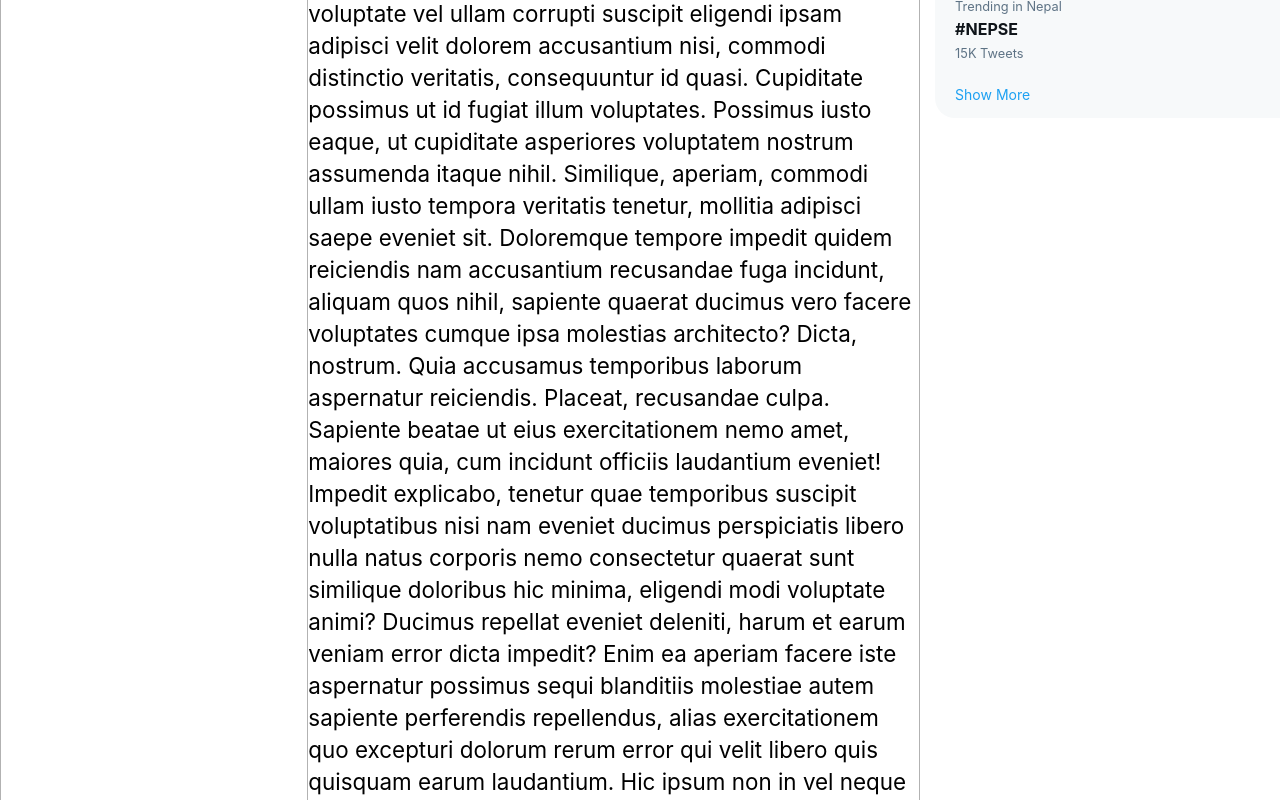
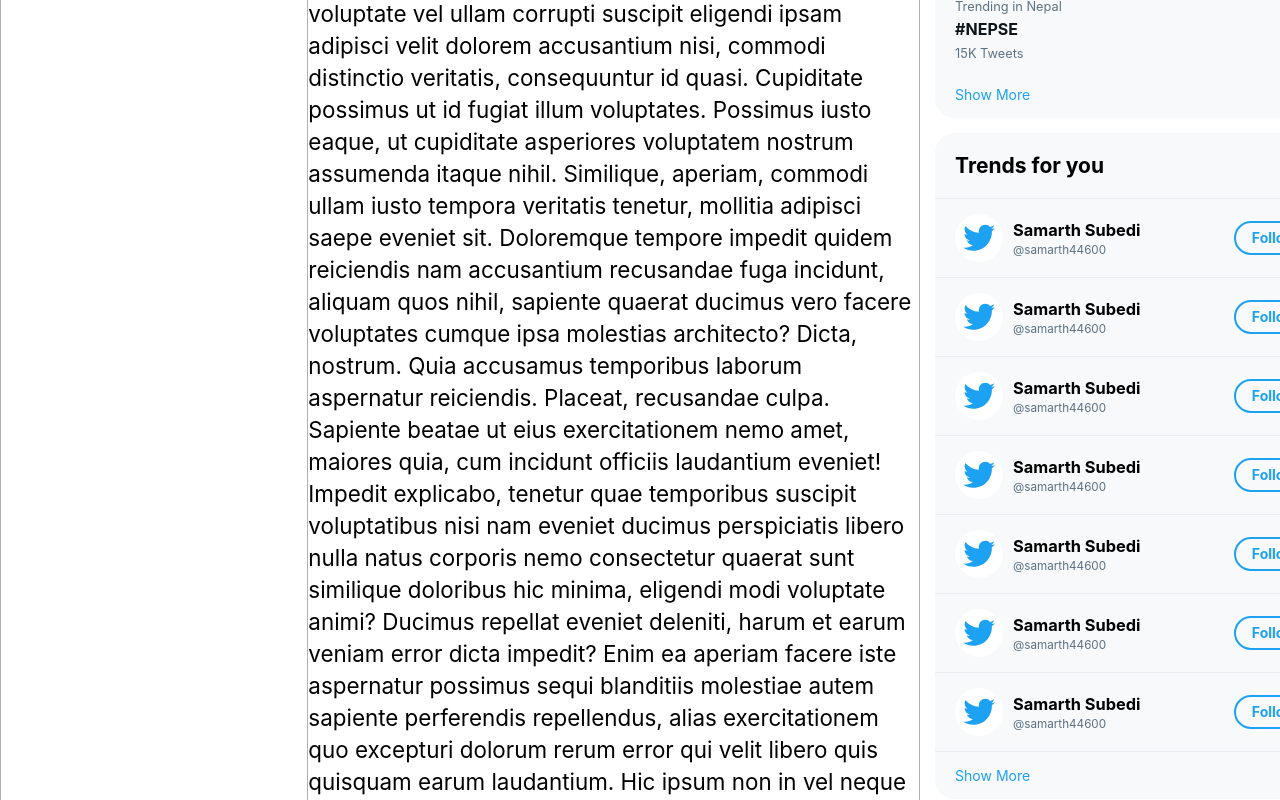
Before and after one commit to abhishekram404/twitter-clone, a React (Create React App) app: page / in a window 1280 px wide. Shown: the part 580-1380 px from the top of the page. Built offline with nearby package versions, Linux system fonts and the light colour scheme.

Commit message:
Add Who to Follow component

```diff
--- a/src/components/Right.jsx
+++ b/src/components/Right.jsx
@@ -1,11 +1,13 @@
 import React from "react";
 import Search from "./sub-components/Search";
 import TrendsForYou from "./sub-components/TrendsForYou";
+import WhoToFollow from "./sub-components/WhoToFollow";
 export default function Right() {
   return (
     <div className="right">
       <Search />
       <TrendsForYou />
+      <WhoToFollow />
     </div>
   );
 }
--- /dev/null
+++ b/src/components/sub-components/Suggestion.jsx
@@ -0,0 +1,21 @@
+import React from "react";
+
+export default function Suggestion() {
+  return (
+    <div className="suggestion">
+      <div className="suggestion-avatar">
+        {/* <img src="" alt="" /> */}
+        <svg viewBox="0 0 24 24" aria-hidden="true" className="img">
+          <g>
+            <path d="M23.643 4.937c-.835.37-1.732.62-2.675.733.962-.576 1.7-1.49 2.048-2.578-.9.534-1.897.922-2.958 1.13-.85-.904-2.06-1.47-3.4-1.47-2.572 0-4.658 2.086-4.658 4.66 0 .364.042.718.12 1.06-3.873-.195-7.304-2.05-9.602-4.868-.4.69-.63 1.49-.63 2.342 0 1.616.823 3.043 2.072 3.878-.764-.025-1.482-.234-2.11-.583v.06c0 2.257 1.605 4.14 3.737 4.568-.392.106-.803.162-1.227.162-.3 0-.593-.028-.877-.082.593 1.85 2.313 3.198 4.352 3.234-1.595 1.25-3.604 1.995-5.786 1.995-.376 0-.747-.022-1.112-.065 2.062 1.323 4.51 2.093 7.14 2.093 8.57 0 13.255-7.098 13.255-13.254 0-.2-.005-.402-.014-.602.91-.658 1.7-1.477 2.323-2.41z"></path>
+          </g>
+        </svg>
+      </div>
+      <div className="suggestion-detail">
+        <h3>Samarth Subedi</h3>
+        <small>@samarth44600</small>
+      </div>
+      <div className="follow-btn">Follow</div>
+    </div>
+  );
+}
--- a/src/components/sub-components/TrendsForYou.jsx
+++ b/src/components/sub-components/TrendsForYou.jsx
@@ -23,7 +23,7 @@
         <Trend />
       </div>
       <div className="show-more">
-        <a href="#">Show More</a>
+        <a href="#home">Show More</a>
       </div>
     </div>
   );
--- /dev/null
+++ b/src/components/sub-components/WhoToFollow.jsx
@@ -0,0 +1,24 @@
+import React from "react";
+import Suggestion from "./Suggestion";
+
+export default function WhoToFollow() {
+  return (
+    <div className="who-to-follow">
+      <div className="top">
+        <h2>Trends for you</h2>
+      </div>
+      <div className="suggestions">
+        <Suggestion />
+        <Suggestion />
+        <Suggestion />
+        <Suggestion />
+        <Suggestion />
+        <Suggestion />
+        <Suggestion />
+        <div className="show-more">
+          <a href="#home">Show More</a>
+        </div>
+      </div>
+    </div>
+  );
+}
--- a/src/styles/App.css
+++ b/src/styles/App.css
@@ -260,6 +260,98 @@
   background: #ebeef0;
 }
 
+.who-to-follow {
+  overflow: hidden;
+  width: 100%;
+  padding: 0px 0px;
+  border-radius: 20px;
+  background: #f7f9fa;
+}
+
+.who-to-follow > .top {
+  display: -webkit-box;
+  display: -ms-flexbox;
+  display: flex;
+  -webkit-box-pack: center;
+      -ms-flex-pack: center;
+          justify-content: center;
+  -webkit-box-align: center;
+      -ms-flex-align: center;
+          align-items: center;
+  -webkit-box-pack: start;
+      -ms-flex-pack: start;
+          justify-content: flex-start;
+  border-bottom: 1px solid #ebeef0;
+  padding: 20px 20px;
+}
+
+.who-to-follow .suggestions .suggestion {
+  padding: 15px 20px;
+  display: -ms-grid;
+  display: grid;
+  -ms-grid-columns: 48px 1fr 80px;
+      grid-template-columns: 48px 1fr 80px;
+  -webkit-box-align: center;
+      -ms-flex-align: center;
+          align-items: center;
+}
+
+.who-to-follow .suggestions .suggestion .suggestion-avatar {
+  background-color: #fff;
+  height: 48px;
+  width: 48px;
+  border-radius: 50%;
+  display: -webkit-box;
+  display: -ms-flexbox;
+  display: flex;
+  -webkit-box-pack: center;
+      -ms-flex-pack: center;
+          justify-content: center;
+  -webkit-box-align: center;
+      -ms-flex-align: center;
+          align-items: center;
+  overflow: hidden;
+}
+
+.who-to-follow .suggestions .suggestion .suggestion-avatar .img {
+  width: 70%;
+  fill: #1da1f2;
+}
+
+.who-to-follow .suggestions .suggestion .suggestion-detail {
+  padding: 0px 10px;
+}
+
+.who-to-follow .suggestions .suggestion .suggestion-detail small {
+  color: #5b7083;
+}
+
+.who-to-follow .suggestions .suggestion .follow-btn {
+  border: 2px solid #1da1f2;
+  border-radius: 20px;
+  text-align: center;
+  line-height: 30px;
+  color: #1da1f2;
+  font-weight: bold;
+}
+
+.who-to-follow .suggestions .suggestion:not(:last-child) {
+  border-bottom: 1px solid #ebeef0;
+}
+
+.who-to-follow .suggestions .show-more {
+  padding: 15px 20px;
+}
+
+.who-to-follow .suggestions .show-more a {
+  text-decoration: none;
+  color: #1da1f2;
+}
+
+.who-to-follow .suggestions .show-more:hover {
+  background: #ebeef0;
+}
+
 .right {
   padding: 0px 15px;
   display: -webkit-box;
--- a/src/styles/App.scss
+++ b/src/styles/App.scss
@@ -1,6 +1,7 @@
 $primaryColor: #1da1f2;
 $black: #0f1419;
 $grey: #5b7083;
+$background: #f7f9fa;
 
 * {
   margin: 0;
--- a/src/styles/_right.scss
+++ b/src/styles/_right.scss
@@ -1,6 +1,6 @@
 @import "search";
 @import "trendsforyou";
-
+@import "whotofollow";
 .right {
   padding: 0px 15px;
   @include flex-column;
--- a/src/styles/_trendsforyou.scss
+++ b/src/styles/_trendsforyou.scss
@@ -1,5 +1,5 @@
 .trends-for-you {
-  background: #f7f9fa;
+  background: $background;
   width: 100%;
   border-radius: 20px;
   overflow: hidden;
--- /dev/null
+++ b/src/styles/_whotofollow.scss
@@ -0,0 +1,64 @@
+.who-to-follow {
+  overflow: hidden;
+  width: 100%;
+  padding: 0px 0px;
+  border-radius: 20px;
+  background: $background;
+  & > .top {
+    @include flex-center;
+    justify-content: flex-start;
+    border-bottom: 1px solid #ebeef0;
+    padding: 20px 20px;
+    h2 {
+    }
+  }
+  .suggestions {
+    .suggestion {
+      padding: 15px 20px;
+      display: grid;
+      grid-template-columns: 48px 1fr 80px;
+      align-items: center;
+      .suggestion-avatar {
+        background-color: #fff;
+        @include csquare(48px, 48px);
+        @include flex-center;
+        overflow: hidden;
+        .img {
+          width: 70%;
+          fill: $primaryColor;
+          //   height: 100%;
+        }
+      }
+      .suggestion-detail {
+        padding: 0px 10px;
+        h3 {
+        }
+        small {
+          color: $grey;
+        }
+      }
+      .follow-btn {
+        border: 2px solid $primaryColor;
+        border-radius: 20px;
+        text-align: center;
+        line-height: 30px;
+        color: $primaryColor;
+        font-weight: bold;
+      }
+    }
+    .suggestion:not(:last-child) {
+      border-bottom: 1px solid #ebeef0;
+    }
+
+    .show-more {
+      padding: 15px 20px;
+      a {
+        text-decoration: none;
+        color: $primaryColor;
+      }
+    }
+    .show-more:hover {
+      background: #ebeef0;
+    }
+  }
+}
```
Also changed, not shown: 1 other file (tests, documents, lock files or other folders).
